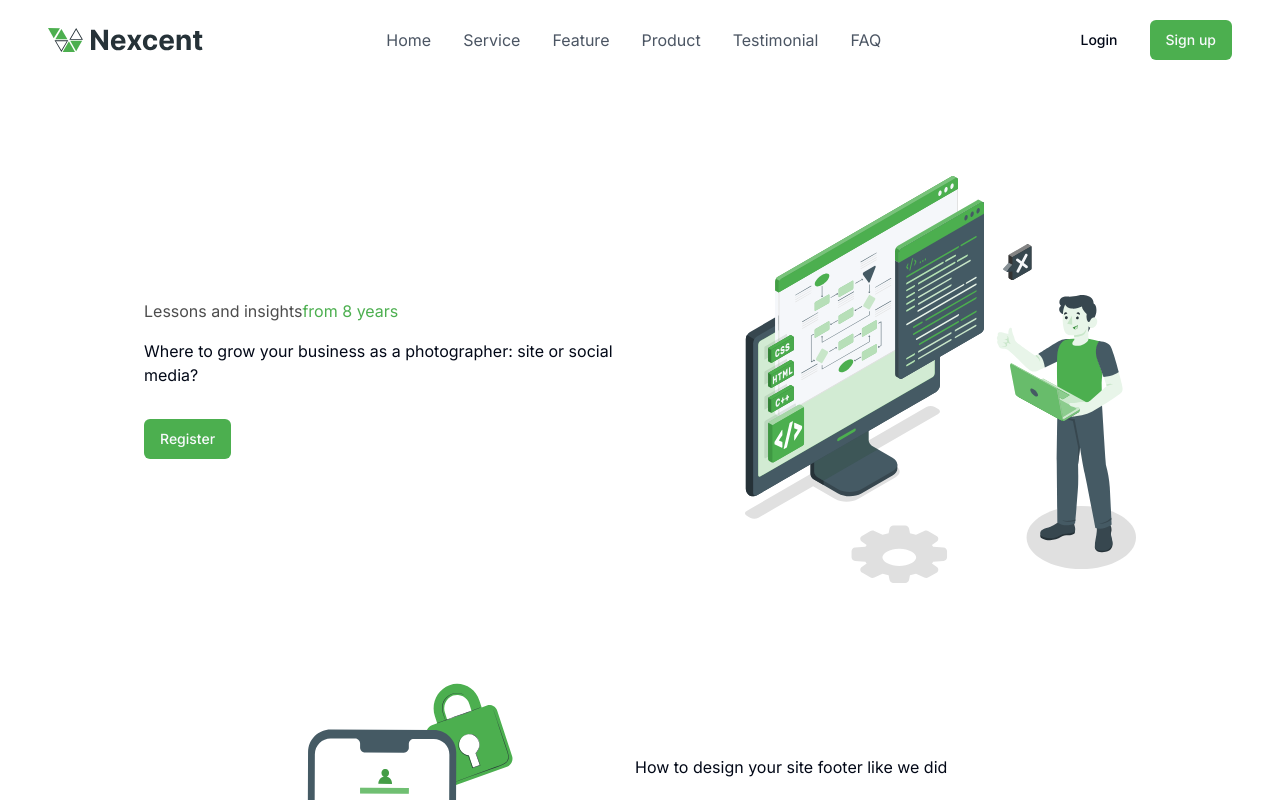
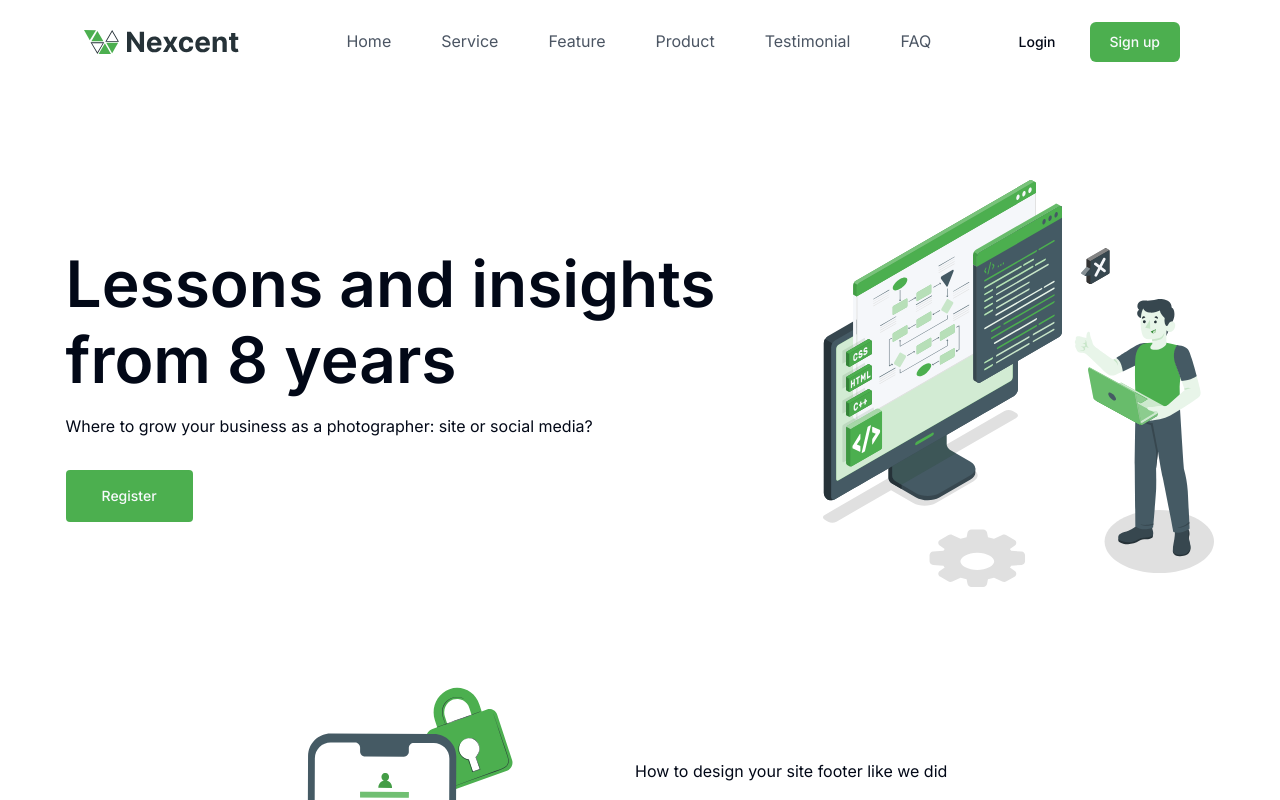
Before and after one commit to batur/nextcent, a Next.js app: page / in a window 1280 px wide. Shown: the top 800 px of the page. Built offline with nearby package versions, Linux system fonts and the light colour scheme.

Commit message:
refactor: header & hero

```diff
--- a/app/page.tsx
+++ b/app/page.tsx
@@ -5,11 +5,11 @@ import Footer from '@components/Footer';
 import Header from '@components/Header';
 import Hero from '@components/Hero';
 
-// TODO: Add Footer
 // TODO: Fix body section style
 // TODO: Pixel Perfect
 // TODO: Responsive
 // TODO: JSON data
+// TODO: Convert all arbitarty values to tailwindcss variables
 
 const Home: NextPage = () => {
   return (
--- a/components/Header/index.tsx
+++ b/components/Header/index.tsx
@@ -49,22 +49,22 @@ const DATA = {
 
 const Header: React.FC = () => {
   return (
-    <nav className='bg-transparent px-4 py-5'>
-      <div className='container mx-auto flex items-center justify-between'>
-        <div className='flex items-center space-x-4'>
+    <nav className='container sticky mx-auto mt-1 flex justify-center px-10 py-[18px]'>
+      <div className='flex w-full items-center justify-between px-8'>
+        <div className='flex grow justify-start pl-3'>
           <Image src={DATA.logo.path} alt={DATA.logo.alt} width={155} height={24} />
         </div>
-        <div className='hidden space-x-8 md:flex'>
+        <div className='hidden gap-[50px] pb-0.5 pl-[40px] lg:flex'>
           {DATA.navLinks.map((link) => (
-            <Link key={link.label} className='text-gray-600 hover:text-gray-900' href={link.path}>
-              {link.label}
+            <Link key={link.label} className='text-base leading-6 text-gray-600 hover:text-gray-900' href={link.path}>
+              <span>{link.label}</span>
             </Link>
           ))}
         </div>
-        <div className='flex items-center space-x-4'>
+        <div className='flex grow justify-end gap-[14px] pr-[28px]'>
           {DATA.authLinks.map((link) => (
             <Link href={link.path} key={link.label}>
-              <Button key={link.label} variant={link.label === 'Sign up' ? 'default' : 'ghost'}>
+              <Button className='px-[20px]' key={link.label} variant={link.label === 'Sign up' ? 'default' : 'ghost'}>
                 {link.label}
               </Button>
             </Link>
--- a/components/Hero/index.tsx
+++ b/components/Hero/index.tsx
@@ -6,30 +6,22 @@ import Link from 'next/link';
 import HERO_SVG from '@assets/svgs/Hero.svg';
 import { Button } from '@components/ui/button';
 
+const HEADLINE = 'Lessons and insights <br/> from 8 years';
 const Home: React.FC = () => {
   return (
-    <div className='relative inline-flex flex-col items-start gap-[40px]'>
-      <div className='bg-neutralsilver relative flex w-full flex-[0_0_auto] items-center gap-[104px] self-stretch px-[144px] py-[96px]'>
-        <div className='relative flex flex-1 grow flex-col items-start gap-[32px]'>
-          <div className='relative flex w-full flex-[0_0_auto] flex-col items-start gap-[16px] self-stretch'>
-            <p className='font-heading-headline-1 relative mt-[-1.00px] self-stretch text-[length:var(--heading-headline-1-font-size)] font-[number:var(--heading-headline-1-font-weight)] leading-[var(--heading-headline-1-line-height)] tracking-[var(--heading-headline-1-letter-spacing)] text-transparent [font-style:var(--heading-headline-1-font-style)]'>
-              <span className='font-heading-headline-1 text-[length:var(--heading-headline-1-font-size)] font-[number:var(--heading-headline-1-font-weight)] leading-[var(--heading-headline-1-line-height)] tracking-[var(--heading-headline-1-letter-spacing)] text-[#4d4d4d] [font-style:var(--heading-headline-1-font-style)]'>
-                Lessons and insights
-              </span>
-              <span className='font-heading-headline-1 text-[length:var(--heading-headline-1-font-size)] font-[number:var(--heading-headline-1-font-weight)] leading-[var(--heading-headline-1-line-height)] tracking-[var(--heading-headline-1-letter-spacing)] text-[#4caf4f] [font-style:var(--heading-headline-1-font-style)]'>
-                from 8 years
-              </span>
-            </p>
-            <p className='font-body-regular-body-2 text-neutralgrey relative self-stretch text-[length:var(--body-regular-body-2-font-size)] font-[number:var(--body-regular-body-2-font-weight)] leading-[var(--body-regular-body-2-line-height)] tracking-[var(--body-regular-body-2-letter-spacing)] [font-style:var(--body-regular-body-2-font-style)]'>
-              Where to grow your business as a photographer: site or social media?
-            </p>
-          </div>
-          <Link href='#'>
-            <Button>Register</Button>
-          </Link>
+    <div className='flex w-full grow flex-row items-center justify-center gap-[104px] py-24'>
+      <div className='flex flex-col items-start gap-8'>
+        <div className='flex w-full flex-col items-start gap-4 pt-1'>
+          <h1 className='text-[64px] font-semibold leading-[76px]' dangerouslySetInnerHTML={{ __html: HEADLINE }} />
+          <p className=''>Where to grow your business as a photographer: site or social media?</p>
         </div>
-        <Image src={HERO_SVG} alt='Illustration' width={391} height={407} />
+        <Link href='#'>
+          <Button className='rounded-sm px-9 py-[26px]'>
+            <span className='font-medium leading-6'>Register</span>
+          </Button>
+        </Link>
       </div>
+      <Image src={HERO_SVG} alt='Illustration' width={391} height={407} className='ml-1 mt-1' />
     </div>
   );
 };
```
